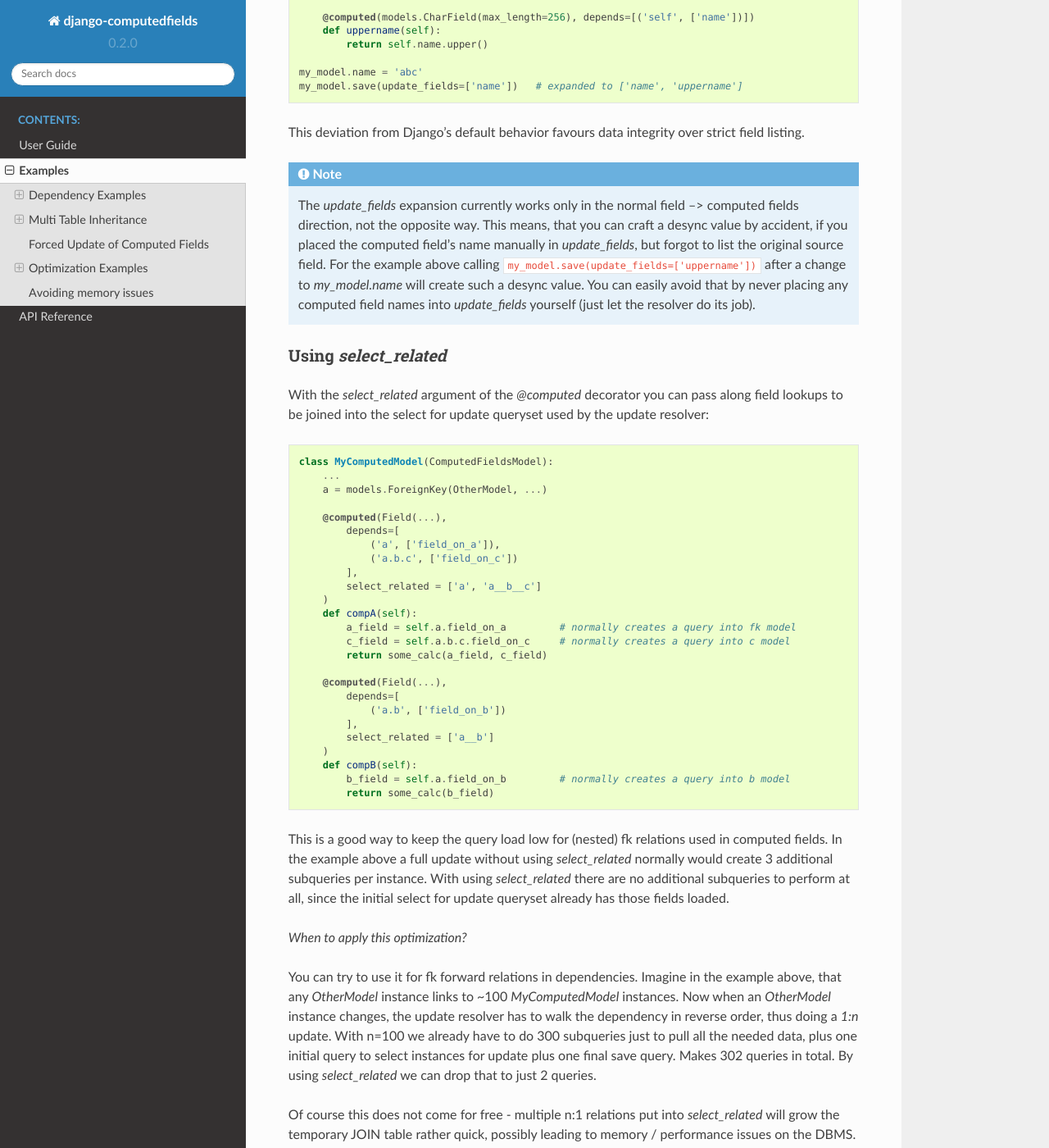
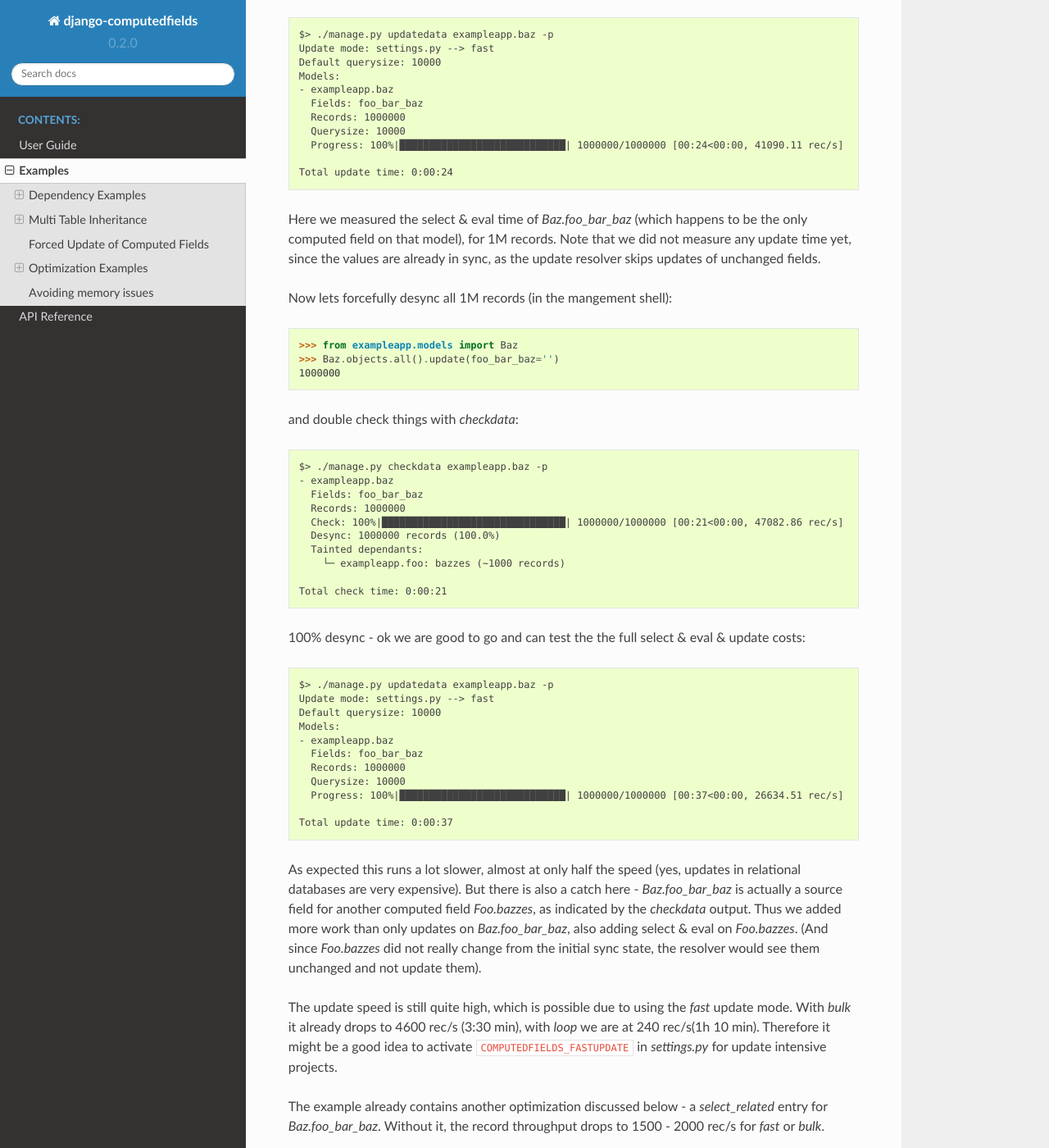
Before and after one commit to netzkolchose/django-computedfields, a Sphinx documentation site: the page built from docs/examples.rst, in a window 1280 px wide and 1400 px high, scrolled down 12471 px. Shown: the whole window at 82% size. Built offline with Sphinx 7.4.7 and the Read the Docs theme 2.0.0, drawn with Linux system fonts in a browser that asks for light colours; the version number is read from the project's files by our own code; some of the changed text lies outside the part shown.

Commit message:
some doc fixes, explain measuring records/s

```diff
--- a/docs/examples.rst
+++ b/docs/examples.rst
@@ -596,6 +596,82 @@ update performance:
             `ProfileServer` it is easy to find bottlenecks in your project.
 
 
+Measuring with `updatedata`
+^^^^^^^^^^^^^^^^^^^^^^^^^^^
+
+The revamped `updatedata` command since version 0.2.0 may help you to get a first impression,
+which computed models perform really bad. The ``-p`` switch will give you a nice progressbar with
+averaged `records/s`.
+
+*Note: The model definitions of the example below can be found in the exampleapp of the source repo.*
+
+**Example** - 1M records in `exampleapp.baz` model, all in sync::
+
+    $> ./manage.py updatedata exampleapp.baz -p
+    Update mode: settings.py --> fast
+    Default querysize: 10000
+    Models:
+    - exampleapp.baz
+      Fields: foo_bar_baz
+      Records: 1000000
+      Querysize: 10000
+      Progress: 100%|████████████████████████████| 1000000/1000000 [00:24<00:00, 41090.11 rec/s]
+
+    Total update time: 0:00:24
+
+Here we measured the select & eval time of `Baz.foo_bar_baz` (which happens to be the only computed
+field on that model), for 1M records. Note that we did not measure any update time yet,
+since the values are already in sync, as the update resolver skips updates of unchanged fields.
+
+Now lets forcefully desync all 1M records (in the mangement shell)::
+
+    >>> from exampleapp.models import Baz
+    >>> Baz.objects.all().update(foo_bar_baz='')
+    1000000
+
+and double check things with `checkdata`::
+
+    $> ./manage.py checkdata exampleapp.baz -p
+    - exampleapp.baz
+      Fields: foo_bar_baz
+      Records: 1000000
+      Check: 100%|███████████████████████████████| 1000000/1000000 [00:21<00:00, 47082.86 rec/s]
+      Desync: 1000000 records (100.0%)
+      Tainted dependants:
+        └─ exampleapp.foo: bazzes (~1000 records)
+
+    Total check time: 0:00:21
+
+100% desync - ok we are good to go and can test the the full select & eval & update costs::
+
+    $> ./manage.py updatedata exampleapp.baz -p
+    Update mode: settings.py --> fast
+    Default querysize: 10000
+    Models:
+    - exampleapp.baz
+      Fields: foo_bar_baz
+      Records: 1000000
+      Querysize: 10000
+      Progress: 100%|████████████████████████████| 1000000/1000000 [00:37<00:00, 26634.51 rec/s]
+
+    Total update time: 0:00:37
+
+As expected this runs a lot slower, almost at only half the speed (yes, updates in relational databases
+are very expensive). But there is also a catch here - `Baz.foo_bar_baz` is actually a source field
+for another computed field `Foo.bazzes`, as indicated by the `checkdata` output. Thus we added
+more work than only updates on `Baz.foo_bar_baz`, also adding select & eval on `Foo.bazzes`.
+(And since `Foo.bazzes` did not really change from the initial sync state, the resolver would see
+them unchanged and not update them).
+
+The update speed is still quite high, which is possible due to using the `fast` update mode.
+With `bulk` it already drops to 4600 rec/s (3:30 min), with `loop` we are at 240 rec/s(1h 10 min).
+Therefore it might be a good idea to activate ``COMPUTEDFIELDS_FASTUPDATE`` in `settings.py` for
+update intensive projects.
+
+The example already contains another optimization discussed below - a `select_related` entry for
+`Baz.foo_bar_baz`. Without it, the record throughput drops to 1500 - 2000 rec/s for `fast` or `bulk`.
+
+
 Using `update_fields`
 ^^^^^^^^^^^^^^^^^^^^^
 
@@ -1103,7 +1179,9 @@ Some basic rules regarding querysize:
 
   .. code-block:: python
 
-      # field still exceeds memory limit of global setting, thus limit it further
+      # field selects overly much data for the update,
+      # so limit from COMPUTEDFIELDS_QUERYSIZE is still too high
+      # --> limit it further individually
       @computed(..., depends=[...], querysize=100)
       def naughty_deps(self):
           ...
@@ -1114,3 +1192,11 @@ Some basic rules regarding querysize:
   into linear growing from recursion depth, but might want to take a day off, before the update returns.
   (Seriously, get more RAM or rework your fields to be less "explosive". While the runtime-for-space-deal
   works in both directions, more space is typically the cheaper and better scaling one in long term.)
+
+.. NOTE::
+
+    The resolver determines the real querysize for a certain `ComputedFieldsModel` by pulling the lowest
+    querysize of all to be updated computed fields. Thus it is technically possible to increase the querysize
+    for a model above ``COMPUTEDFIELDS_QUERYSIZE`` by applying higher `querysize` values to all its computed fields.
+    Such a sophisticated fine-tuning might help, if you have identified a big bulk update on one model as the
+    main bottleneck in your business actions, while keeping other uncritical updates at lower throughput and memory.
```
Also changed, not shown: other parts of docs/examples.rst (+1 -1 lines), docs/manual.rst (+5 -7 lines), 1 other file.
